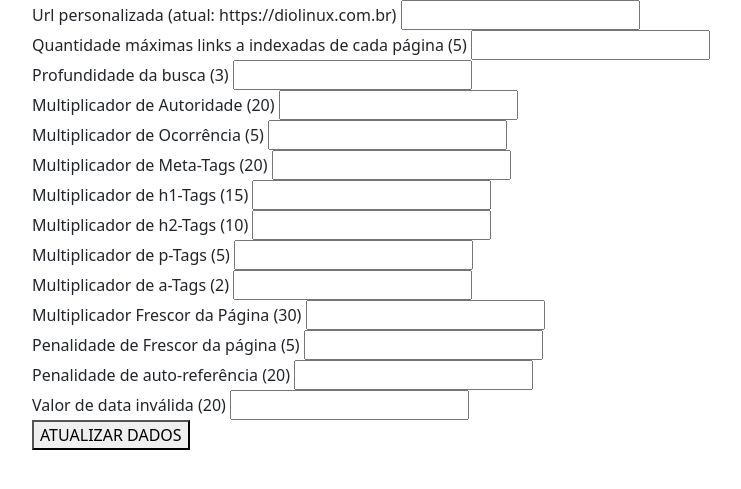
After one commit to ryofac/django-index-and-searcher, a Django app: page /config/update/ in a window 1280 px wide. The commit adds this page. Shown: the top 489 px of the page, without its empty margins (50-791 px from the left). Run offline with Django 4.2, Linux system fonts and the light colour scheme; some libraries are stand-ins or nearby versions.

Commit message:
feat - add search depth and user can customize entry point for indexer

```diff
--- /dev/null
+++ b/buscador/config/config.json
@@ -0,0 +1,17 @@
+{
+    "index_start_point": "https://diolinux.com.br",
+    "max_links_per_search": 5,
+    "max_depth_search": 3,
+    "autority": 20,
+    "occurrency": 5,
+    "meta": 20,
+    "h1": 15,
+    "h2": 10,
+    "p": 5,
+    "a": 2,
+    "fresh_content": 30,
+    "fresh_content_penalty": 5,
+    "auto_reference_penalty": 20,
+    "invalid_date_penalty": 20,
+    "csrfmiddlewaretoken": "g7Hgac6qokODT2YGXlIrSDQApjF1yhaGLPaT7DmRzSuDzDR88pCPCXeLXPrdjr3f"
+}
--- /dev/null
+++ b/buscador/forms.py
@@ -0,0 +1,36 @@
+from django import forms
+
+
+class UpdateParamsForm(forms.Form):
+    index_start_point = forms.URLField(
+        label="Início personalizado da indexação", required=False
+    )
+    max_links_per_search = forms.IntegerField(
+        label="Quantidade de links buscados em cada página", required=False
+    )
+
+    max_depth_search = forms.IntegerField(
+        label="Qual a profundidade máxima da busca?", required=False
+    )
+    autority = forms.FloatField(label="Multiplicador de Autoridade", required=False)
+    occurrency = forms.FloatField(label="Multiplicador de Ocorrência", required=False)
+    meta = forms.FloatField(
+        label="Multiplicador em meta tags/ tags title", required=False
+    )
+    h1 = forms.FloatField(label="Multiplicador em tags h1", required=False)
+    h2 = forms.FloatField(label="Multiplicador em tags h2", required=False)
+    p = forms.FloatField(label="Multiplicador em tags p", required=False)
+    a = forms.FloatField(label="Multiplicador em tags a", required=False)
+    fresh_content = forms.FloatField(
+        label="Multiplicador de Frescor da Página", required=False
+    )
+    fresh_content_penalty = forms.FloatField(
+        label="Penalização de Frescor da Página", required=False
+    )
+    auto_reference_penalty = forms.FloatField(
+        label="Penalização de auto referência", required=False
+    )
+    # criando penalidade para datas inválidas
+    invalid_date_penalty = forms.FloatField(
+        label="Valor de data inválida", required=False
+    )
--- a/buscador/templates/buscador/components/searcher_form.html
+++ b/buscador/templates/buscador/components/searcher_form.html
@@ -27,6 +27,8 @@
       <div>
         <a class="btn btn-danger m-2 "
            href="{% url "buscador:clean_indexer_view" %}">LIMPAR PÁGINAS</a>
+        <a class="btn btn-warning m-2 "
+           href="{% url "buscador:update_config" %}">Alterar parâmetros</a>
       </div>
     </div>
   </div>
--- /dev/null
+++ b/buscador/templates/buscador/components/update_config.html
@@ -0,0 +1,71 @@
+{% load bootstrap5 %}
+{% bootstrap_css %}
+{% bootstrap_javascript %}
+{% block content %}
+  <div id="main_content" class="d-flex flex-column">
+    <div class="container align-itens-center justify-content-center flex-column">
+      <form method="post" action="{% url "buscador:update_config" %}">
+        <div class="form-group">
+          <label for="index_start_point">Url personalizada (atual: {{ current_conf.index_start_point }})</label>
+          {{ form.index_start_point }}
+        </div>
+        <div class="form-group">
+          <label for="max_links_per_search">
+            Quantidade máximas links a indexadas de cada página ({{ current_conf.max_links_per_search }})
+          </label>
+          {{ form.max_links_per_search }}
+        </div>
+        <div class="form-group">
+          <label for="max_depth_search">Profundidade da busca ({{ current_conf.max_depth_search }})</label>
+          {{ form.max_depth_search }}
+        </div>
+        <div class="form-group">
+          <label for="autority">Multiplicador de Autoridade ({{ current_conf.autority }})</label>
+          {{ form.autority }}
+        </div>
+        <div class="form-group">
+          <label for="occurrency">Multiplicador de Ocorrência ({{ current_conf.occurrency }})</label>
+          {{ form.occurrency }}
+        </div>
+        <div class="form-group">
+          <label for="meta">Multiplicador de Meta-Tags ({{ current_conf.meta }})</label>
+          {{ form.meta }}
+        </div>
+        <div class="form-group">
+          <label for="h1">Multiplicador de h1-Tags ({{ current_conf.h1 }})</label>
+          {{ form.h1 }}
+        </div>
+        <div class="form-group">
+          <label for="h2">Multiplicador de h2-Tags ({{ current_conf.h2 }})</label>
+          {{ form.h2 }}
+        </div>
+        <div class="form-group">
+          <label for="p">Multiplicador de p-Tags ({{ current_conf.p }})</label>
+          {{ form.p }}
+        </div>
+        <div class="form-group">
+          <label for="a">Multiplicador de a-Tags ({{ current_conf.a }})</label>
+          {{ form.a }}
+        </div>
+        <div class="form-group">
+          <label for="fresh_content">Multiplicador Frescor da Página ({{ current_conf.fresh_content }})</label>
+          {{ form.fresh_content }}
+        </div>
+        <div class="form-group">
+          <label for="fresh_content_penalty">Penalidade de Frescor da página ({{ current_conf.fresh_content_penalty }})</label>
+          {{ form.fresh_content_penalty }}
+        </div>
+        <div class="form-group">
+          <label for="a">Penalidade de auto-referência ({{ current_conf.auto_reference_penalty }})</label>
+          {{ form.auto_reference_penalty }}
+        </div>
+        <div class="form-group">
+          <label for="a">Valor de data inválida ({{ current_conf.invalid_date_penalty }})</label>
+          {{ form.invalid_date_penalty }}
+        </div>
+        {% csrf_token %}
+        <button type="submit">ATUALIZAR DADOS</button>
+      </form>
+    </div>
+  </div>
+{% endblock content %}
--- a/buscador/types.py
+++ b/buscador/types.py
@@ -1,7 +1,7 @@
 from typing import TypedDict
 
 
-class Multiplyers(TypedDict):
+class Config(TypedDict):
     autority: float
     occurrency: float
     meta: float
--- a/buscador/urls.py
+++ b/buscador/urls.py
@@ -9,4 +9,6 @@ urlpatterns = [
     path("index/", views.indexer, name="indexer_view"),
     path("index/delete/", views.clear_indexer, name="clean_indexer_view"),
     path("results/", views.results, name="results"),
+    path("evaluation/<pk>/", views.EvaluationView.as_view(), name="evaluation_view"),
+    path("config/update/", views.update_config, name="update_config"),
 ]
--- a/buscador/utils.py
+++ b/buscador/utils.py
@@ -1,15 +1,19 @@
-from buscador.types import Multiplyers
+import json
 
-multiplyers: Multiplyers = {
-    "autority": 20,
-    "occurrency": 5,
-    "meta": 20,
-    "h1": 15,
-    "h2": 10,
-    "p": 5,
-    "a": 2,
-    "fresh_content": 30,
-    "fresh_content_penalty": 5,
-    "auto_reference_penalty": 20,
-    "invalid_date_penalty": 20,
-}
+from buscador.types import Config
+
+file_path = "buscador/config/config.json"
+
+
+def get_json_config_from_file():
+    with open(file_path, "r") as file:
+        data = json.load(file)
+    return data
+
+
+def update_json_config_file(new_data):
+    with open(file_path, "w") as file:
+        json.dump(new_data, file, indent=4)
+
+
+config: Config = get_json_config_from_file()
--- a/buscador/views.py
+++ b/buscador/views.py
@@ -1,7 +1,10 @@
 from django.contrib import messages
 from django.shortcuts import redirect, render
 from django.urls import reverse
+from django.views.generic.detail import DetailView
 
+from buscador import utils
+from buscador.forms import UpdateParamsForm
 from buscador.indexer import Indexer
 from buscador.models import Evaluation, Page
 from buscador.searcher import Searcher
@@ -20,6 +23,7 @@ def clear_indexer(request):
     if Page.objects.count() > 0:
         Page.objects.all().delete()
         Evaluation.objects.all().delete()
+        messages.info(request, "Páginas deletadas !")
     else:
         messages.error(request, "Páginas ainda não indexadas")
     return redirect(reverse("buscador:searcher_form_view"))
@@ -38,3 +42,47 @@ def results(request):
         "buscador/components/results.html",
         {"pages": pages, "search_term": search_term},
     )
+
+
+def update_config(request):
+    if request.POST:
+        post_dict = request.POST
+        new_config = utils.config
+        for key in post_dict:
+            if post_dict[key]:
+                print(post_dict[key])
+                new_key = None
+                try:
+                    new_key = int(post_dict[key])
+                except ValueError:
+                    new_key = post_dict[key]
+                new_config[key] = new_key
+        utils.update_json_config_file(new_config)
+        return redirect(reverse("buscador:update_config"))
+    actual_params = utils.config
+    form = UpdateParamsForm()
+    return render(
+        request,
+        "buscador/components/update_config.html",
+        {"form": form, "current_conf": actual_params},
+    )
+
+
+class EvaluationView(DetailView):
+    model = Evaluation
+    template_name = "buscador/components/evaluation.html"
+
+    def get_context_data(self, **kwargs):
+        context = super().get_context_data(**kwargs)
+        context["config"] = utils.config
+        if context["evaluation"].is_date_invalid:
+            messages.error(
+                self.request,
+                f"A data dessa página está inválida, por isso seu frescor recebe -{utils.config['invalid_date_penalty']} pontos",
+            )
+        if context["evaluation"].is_auto_reference:
+            messages.error(
+                self.request,
+                f"Essa página é auto referenciada, por isso recebe uma penalidade de {utils.config['auto_reference_penalty']} pontos",
+            )
+        return context
--- a/config/settings.py
+++ b/config/settings.py
@@ -130,6 +130,8 @@ USE_TZ = True
 
 STATIC_URL = "static/"
 
+STATIC_ROOT = BASE_DIR / "static"
+
 # Default primary key field type
 # https://docs.djangoproject.com/en/4.2/ref/settings/#default-auto-field
 
```
Also changed, not shown: buscador/indexer.py (+73 -43 lines), buscador/models.py (+13 -3 lines), buscador/searcher.py (+3 -4 lines), buscador/static/buscador/override.css (deleted, +0 -26 lines), buscador/templates/buscador/components/evaluation.html (added, +63 -0 lines), buscador/templates/buscador/components/results.html (+9 -3 lines), buscador/migrations/0002_evaluation_is_auto_reference_and_more.py (added).
